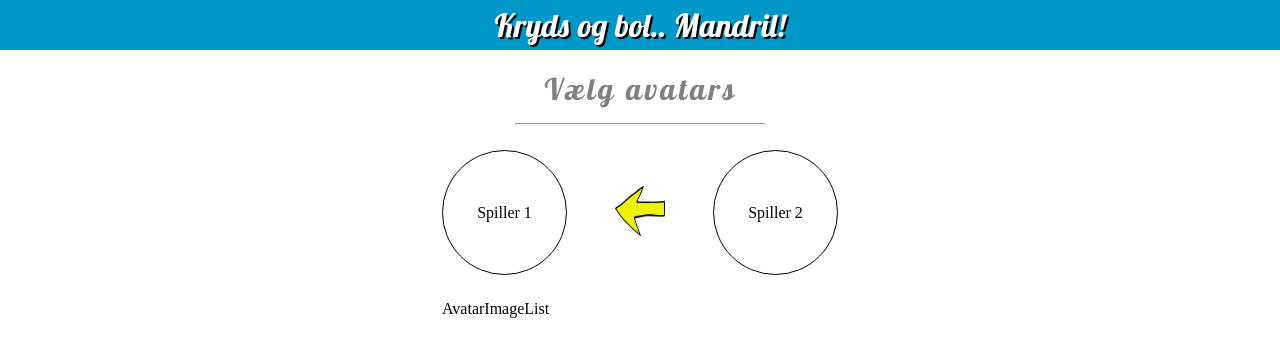
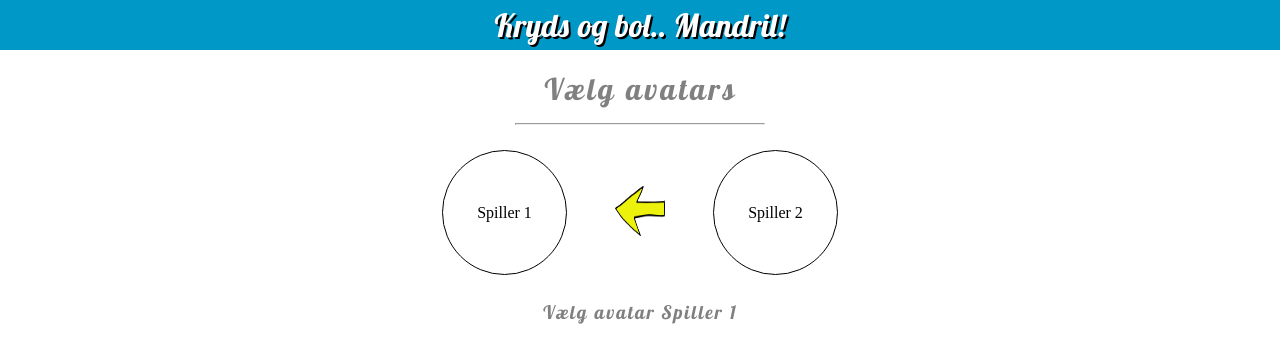
Before and after one commit to jbakchr/tic-tac-toe-mandril, a React (Vite) app: page /game-setup in a window 1280 px wide. Shown: the top 362 px of the page. Built offline with nearby package versions, Linux system fonts and the light colour scheme.

Commit message:
Added game setup sub header

```diff
--- a/src/components/game/AvatarImageList.jsx
+++ b/src/components/game/AvatarImageList.jsx
@@ -1,5 +1,10 @@
 import React from "react";
+import { GameSetupSubHeader } from "./GameSetupSubHeader";
 
 export const AvatarImageList = () => {
-  return <div>AvatarImageList</div>;
+  return (
+    <div>
+      <GameSetupSubHeader />
+    </div>
+  );
 };
--- /dev/null
+++ b/src/components/game/GameSetupSubHeader.jsx
@@ -0,0 +1,16 @@
+import React from "react";
+
+export const GameSetupSubHeader = () => {
+  return (
+    <h3
+      style={{
+        textAlign: "center",
+        fontFamily: "Lobster Two",
+        color: "grey",
+        letterSpacing: "2px",
+      }}
+    >
+      Vælg avatar Spiller 1
+    </h3>
+  );
+};
```
